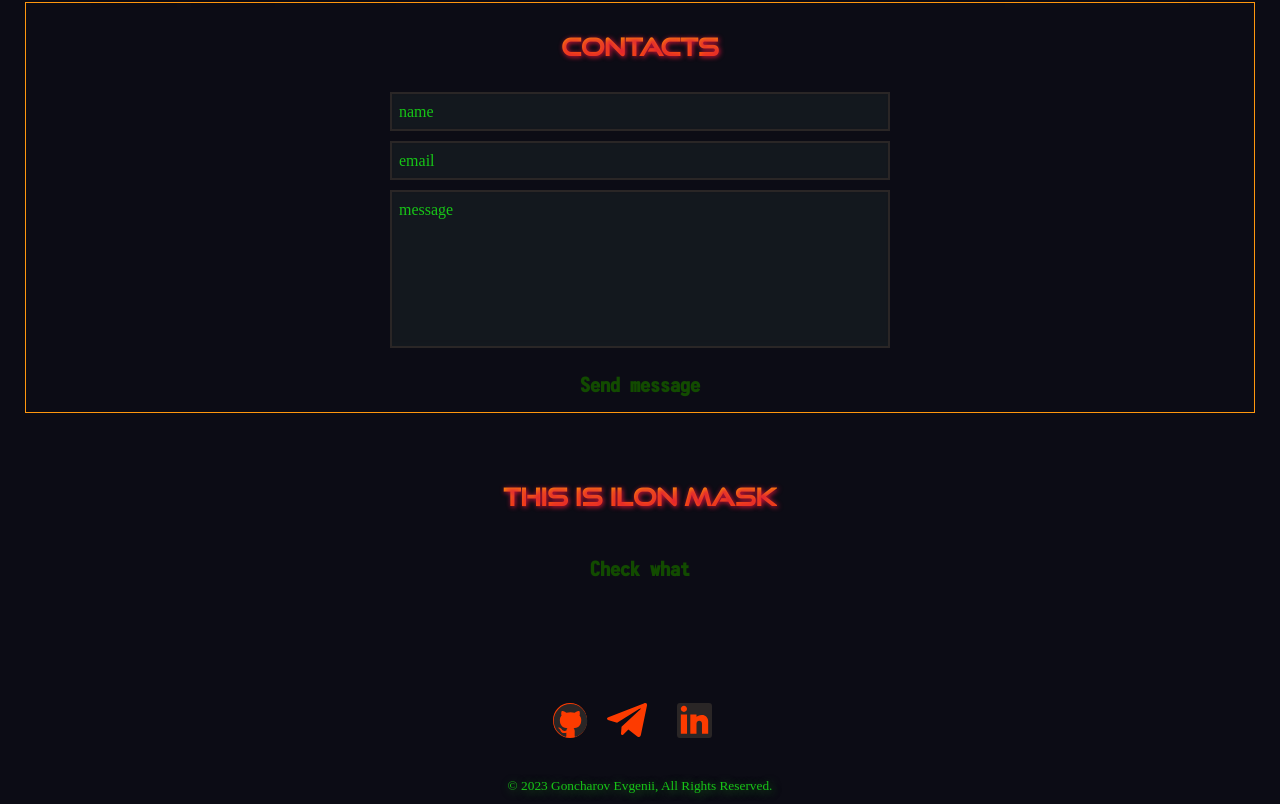
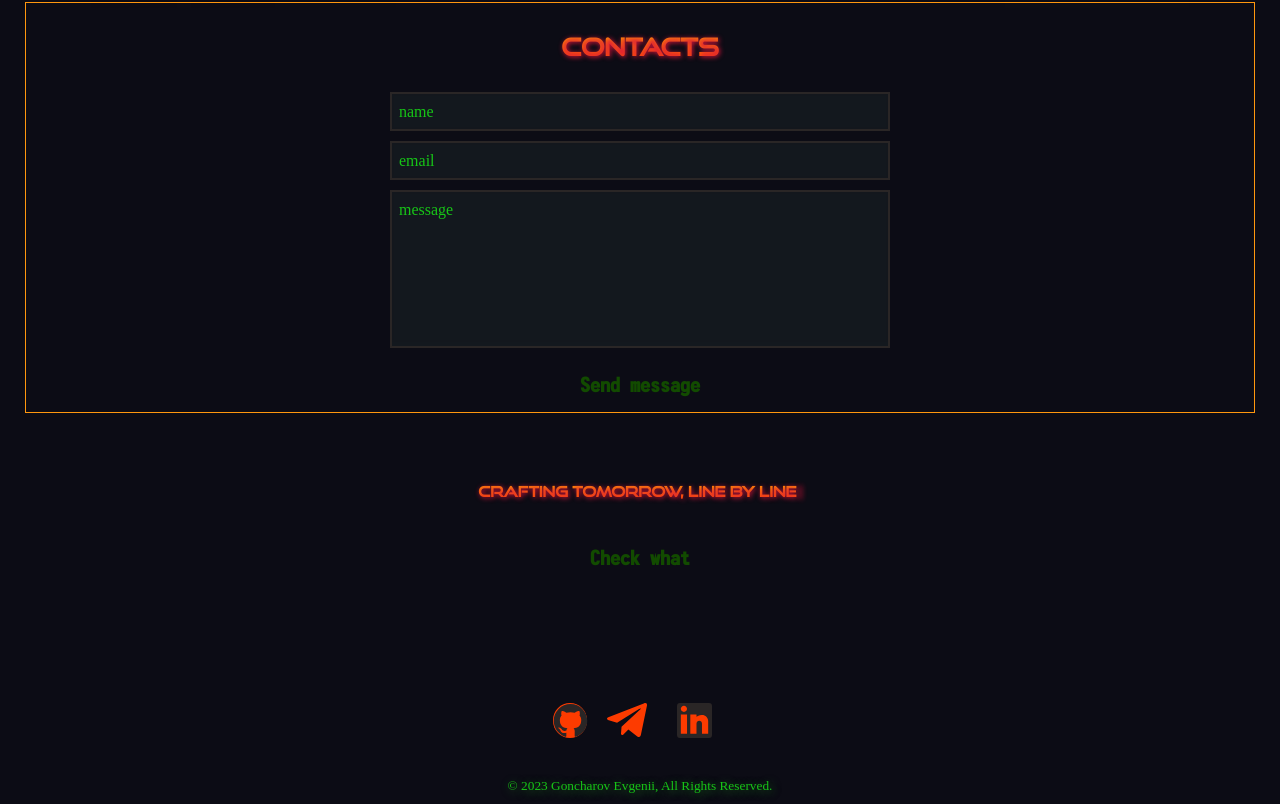
Before and after one commit to 1evgen/MyPortfolio, a React app: page / in a window 1280 px wide. Shown: the part 3552-4356 px from the top of the page. Built offline with nearby package versions, Linux system fonts and the light colour scheme.

Commit message:
update Slogan, added libery Typewriter

```diff
--- a/package.json
+++ b/package.json
@@ -57,6 +57,7 @@
     "tailwindcss": "3.0.2",
     "terser-webpack-plugin": "5.2.5",
     "typescript": "4.4.2",
+    "typewriter-effect": "^2.21.0",
     "web-vitals": "2.1.0",
     "webpack": "5.64.4",
     "webpack-dev-server": "4.6.0",
--- a/src/App.tsx
+++ b/src/App.tsx
@@ -21,8 +21,6 @@ function App() {
                 <Contact />
                 <Slogan />
                 <Footer />
-
-
         </div>
     );
 }
--- a/src/layout/sections/slogan/Slogan.tsx
+++ b/src/layout/sections/slogan/Slogan.tsx
@@ -3,12 +3,27 @@ import styled from "styled-components";
 import {SectionTitle} from "../../../Components/SectionTitle";
 import {Button} from "../../../Components/Button";
 import {FlexContainer} from "../../../Components/FlexContainer";
+import Typewriter from 'typewriter-effect';
+
+
+
 
 export const Slogan = () => {
     return (
         <StyledSlogan>
             <FlexContainer direction={'column'} justify={'centre'} aline={'center'}>
-            <SectionTitle>This is Ilon Mask</SectionTitle>
+            <TypewriterStyled>
+                <Typewriter
+                    options={{
+                        strings: "Crafting Tomorrow, Line by Line",
+                        autoStart: true,
+                        loop: true,
+                        // @ts-ignore
+                        pauseFor: 2500
+      ,
+                    }}
+                />
+            </TypewriterStyled>
             <Button as={'a'} target={'_blank'} href={'https://twitter.com/elonmusk?ref_src=twsrc%5Egoogle%7Ctwcamp%5Eserp%7Ctwgr%5Eauthor'}>Check what</Button>
             </FlexContainer>
             </StyledSlogan>
@@ -19,3 +34,7 @@ const StyledSlogan = styled.section`
     min-height: 30vh;
 
 `
+
+const  TypewriterStyled = styled(SectionTitle)`
+    font-size: 0.9em;
+`
```
Also changed, not shown: 1 other file (tests, documents, lock files or other folders).
